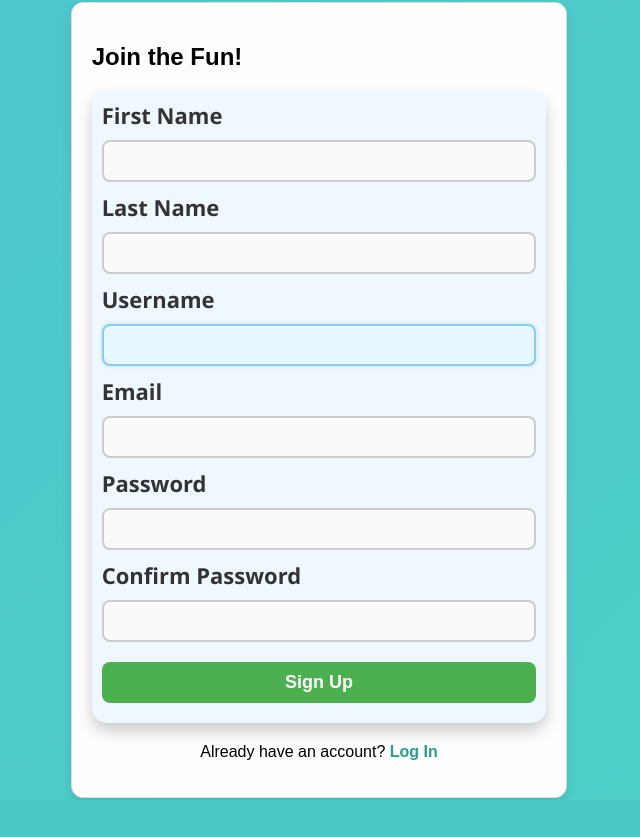
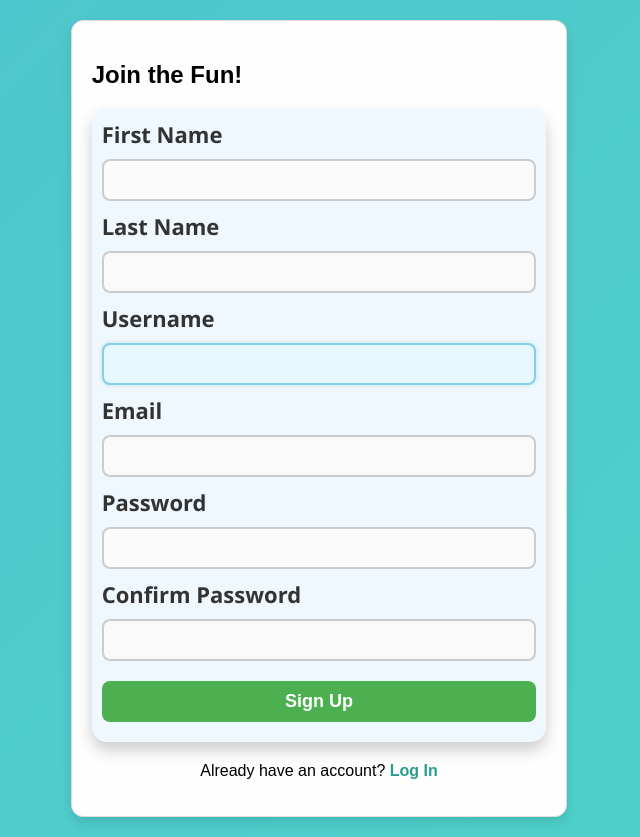
Before and after one commit to eliki-hue/Python-LMS, a Django app: page /signup/ in a window 1280 px wide. Shown: the whole page, without its empty margins (321-961 px from the left). Before the commit the page ends 800 px from the top, so only its background shows below. Run offline with Django 4.2, Linux system fonts and the light colour scheme; some libraries are stand-ins or nearby versions.

Commit message:
changed signup margin and height

```diff
--- a/learning/templates/signup.html
+++ b/learning/templates/signup.html
@@ -6,7 +6,7 @@
          body {
             margin: 0;
             padding: 0;
-            height: 100vh;
+            /* height: 100vh; */
             display: flex;
             justify-content: center;
             align-items: center;
@@ -24,7 +24,8 @@
         }
         .signup-container {
     max-width: 600px;
-    margin: 0 auto;
+    margin-top: 20px ;
+    margin-bottom: 20px ;
     padding: 20px;
     border: 1px solid #ddd;
     border-radius: 12px;
@@ -49,6 +50,7 @@
 form {
     display: flex;
     flex-direction: column;
+
 }
 
 form p {
```
